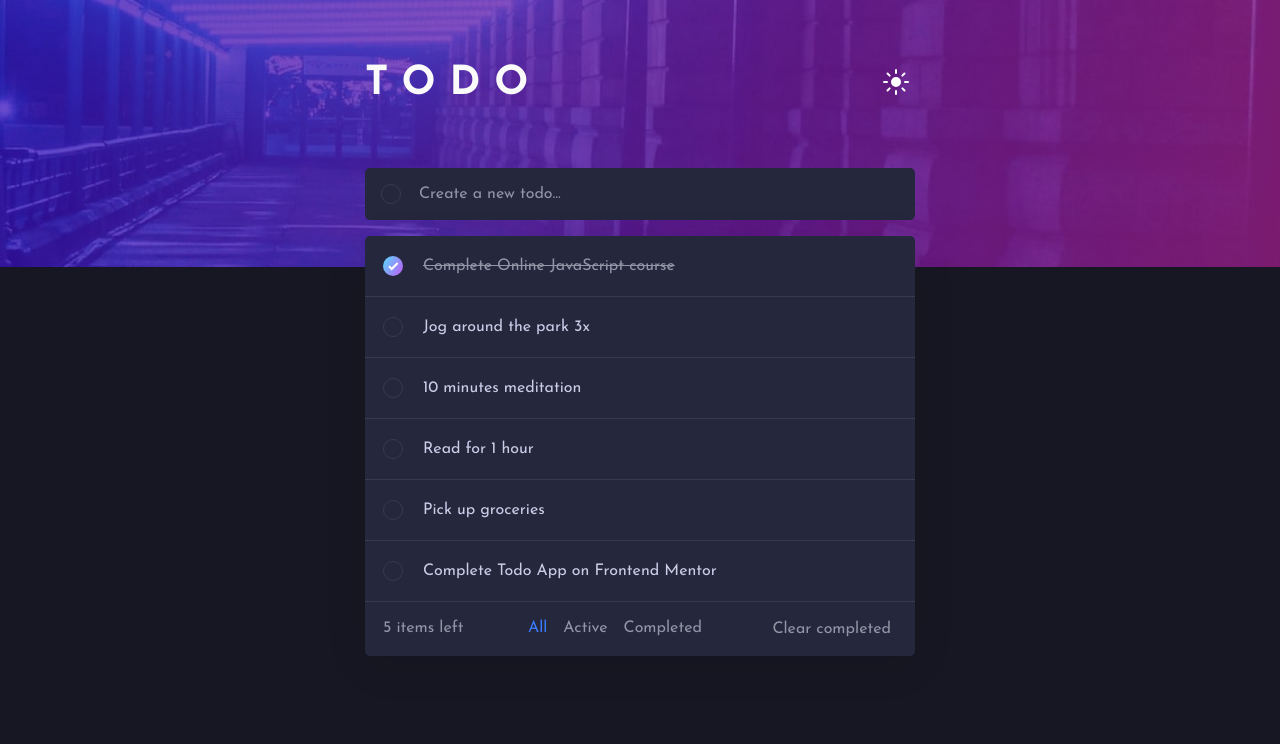
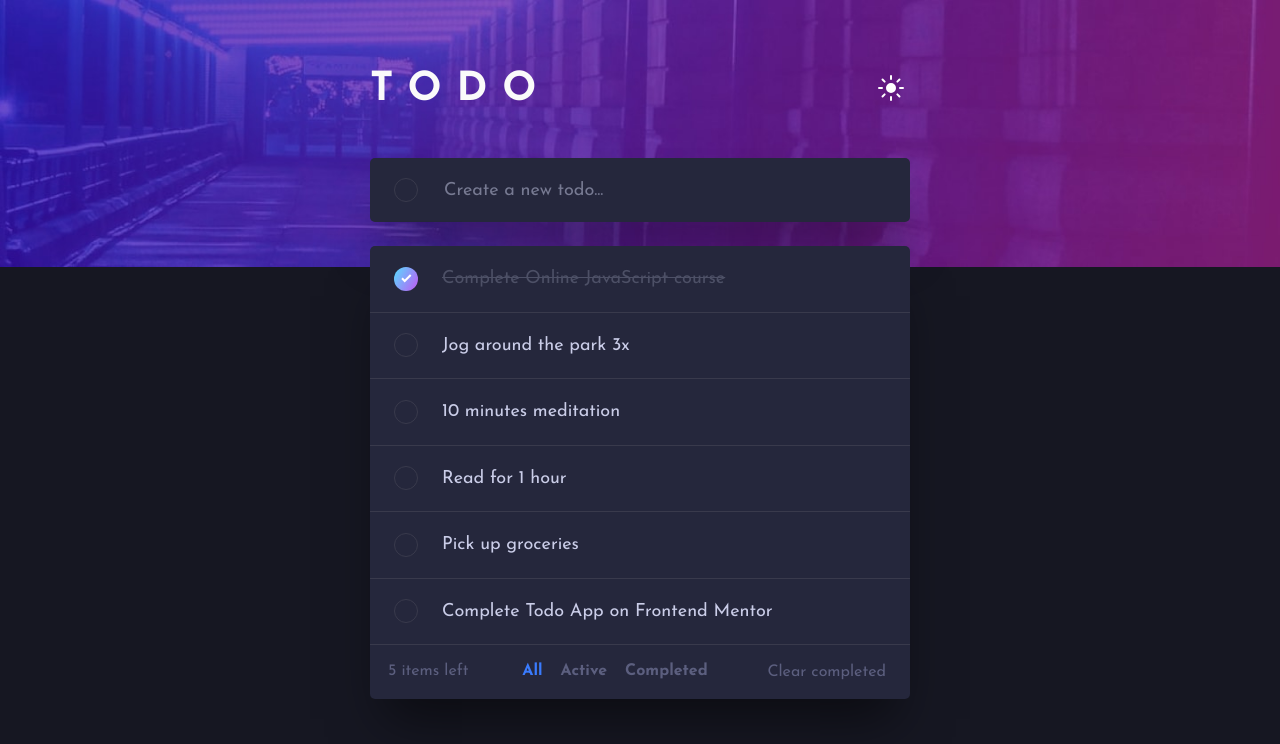
Before and after one commit to lumiuko/todo-app, a React (Vite) app: page / in a window 1280 px wide. Shown: the top 744 px of the page. Built offline with nearby package versions, Linux system fonts and the light colour scheme.

Commit message:
make it pixel perfect

```diff
--- a/src/components/AddTodo.module.css
+++ b/src/components/AddTodo.module.css
@@ -1,10 +1,11 @@
 .form {
-  height: 52px;
+  height: 48px;
   display: flex;
-  padding-left: 1em;
-  gap: 1em;
+  padding-left: 1.5em;
+  gap: 1.5em;
   background-color: var(--card-bg-color);
   border-radius: 5px;
+  box-shadow: var(--box-shadow-sizes) var(--box-shadow-color);
 }
 
 .form input {
@@ -17,7 +18,7 @@
 }
 
 .form input::placeholder {
-  color: var(--dark-grayish-blue);
+  color: var(--placeholder-color);
 }
 
 .form input:focus {
@@ -27,3 +28,13 @@
 .btnAdd {
   align-self: center;
 }
+
+@media (min-width: 600px) {
+  .form {
+    height: 64px;
+  }
+
+  .form input {
+    font-size: 1.125rem;
+  }
+}
--- a/src/components/Filters.module.css
+++ b/src/components/Filters.module.css
@@ -1,6 +1,7 @@
 .filters {
   display: flex;
-  gap: 2em;
+  gap: 1.125em;
+  font-weight: 700;
 }
 
 .filters > input {
@@ -17,9 +18,3 @@
 .filters > input:checked + label {
   color: var(--bright-blue);
 }
-
-@media (min-width: 600px) {
-  .filters {
-    gap: 1em;
-  }
-}
--- a/src/components/Header.module.css
+++ b/src/components/Header.module.css
@@ -2,7 +2,7 @@
   display: flex;
   justify-content: space-between;
   align-items: center;
-  padding: 10vw 0;
+  padding: 3em 0 2.5em;
 }
 
 .themeBtn {
@@ -13,7 +13,7 @@
 
 @media (min-width: 600px) {
   .header {
-    padding: 5vw 0;
+    padding: 4.375em 0 3em;
   }
 
   h1 {
--- a/src/components/TodoItem.module.css
+++ b/src/components/TodoItem.module.css
@@ -1,11 +1,14 @@
 .todoItem {
   display: flex;
-  gap: 1.25em;
   align-items: center;
-  padding: 1.125em;
+  padding: 1.125em 1.5rem;
   color: var(--card-text-color);
   border-bottom: 1px solid var(--card-border-color);
   cursor: pointer;
+}
+
+.todoItem span {
+  margin-left: 1.5rem;
 }
 
 .btnRemove {
@@ -20,7 +23,7 @@
 
 .completed > span {
   text-decoration: line-through;
-  color: var(--dark-grayish-blue);
+  color: var(--completed-text-color);
 }
 
 @media (min-width: 600px) {
@@ -29,6 +32,10 @@
     visibility: hidden;
   }
 
+  .todoItem {
+    font-size: 1.125rem;
+  }
+
   .todoItem:hover > .btnRemove {
     opacity: 1;
     visibility: visible;
--- a/src/components/TodoList.module.css
+++ b/src/components/TodoList.module.css
@@ -1,9 +1,9 @@
 .mobileFilters,
 .todoList {
-  margin: 1em 0;
-  box-shadow: 0px 10px 45px -3px rgba(0, 0, 0, 0.1);
+  margin: 1.5em 0;
   background-color: var(--card-bg-color);
   border-radius: 5px;
+  box-shadow: var(--box-shadow-sizes) var(--box-shadow-color);
 }
 
 .todoList {
@@ -20,7 +20,7 @@
 .mobileFilters {
   display: flex;
   padding: 1.125em;
-  color: var(--dark-grayish-blue);
+  color: var(--list-bottom-text-color);
 }
 
 .listBottom {
--- a/src/index.css
+++ b/src/index.css
@@ -5,9 +5,13 @@
   --card-bg-color: hsl(0, 0%, 100%);
   --card-text-color: hsl(235, 19%, 35%);
   --card-text-hover-color: hsl(235, 19%, 35%);
-  --card-border-color: hsl(233, 11%, 84%);
-  --dark-grayish-blue: hsl(236, 9%, 61%);
+  --card-border-color: hsl(236, 33%, 92%);
+  --list-bottom-text-color: hsl(236, 9%, 61%);
   --check-gradient: linear-gradient(120deg, hsl(192, 100%, 67%) 0%, hsl(280, 87%, 65%) 100%);
+  --box-shadow-sizes: 0px 35px 50px -15px;
+  --box-shadow-color: rgba(194, 195, 214, 0.5);
+  --completed-text-color: hsl(233, 11%, 84%);
+  --placeholder-color: hsl(236, 9%, 61%);
 }
 
 .dark-theme {
@@ -17,6 +21,10 @@
   --card-text-color: hsl(234, 39%, 85%);
   --card-text-hover-color: hsl(234, 39%, 85%);
   --card-border-color: hsl(237, 14%, 26%);
+  --list-bottom-text-color: hsl(235, 16%, 43%);
+  --box-shadow-color: rgba(0, 0, 0, 0.5);
+  --completed-text-color: hsl(233, 14%, 35%);
+  --placeholder-color: hsl(234, 11%, 52%);
 }
 
 *,
@@ -51,14 +59,14 @@ select {
 }
 
 .container {
-  max-width: 550px;
+  max-width: 540px;
   margin: 0 auto;
   width: 90%;
 }
 
 h1 {
   text-transform: uppercase;
-  letter-spacing: 0.35em;
+  letter-spacing: 15px;
 }
 
 .btn {
@@ -95,4 +103,9 @@ h1 {
   body {
     font-size: 1rem;
   }
+
+  .btn-rounded {
+    width: 24px;
+    height: 24px;
+  }
 }
```
